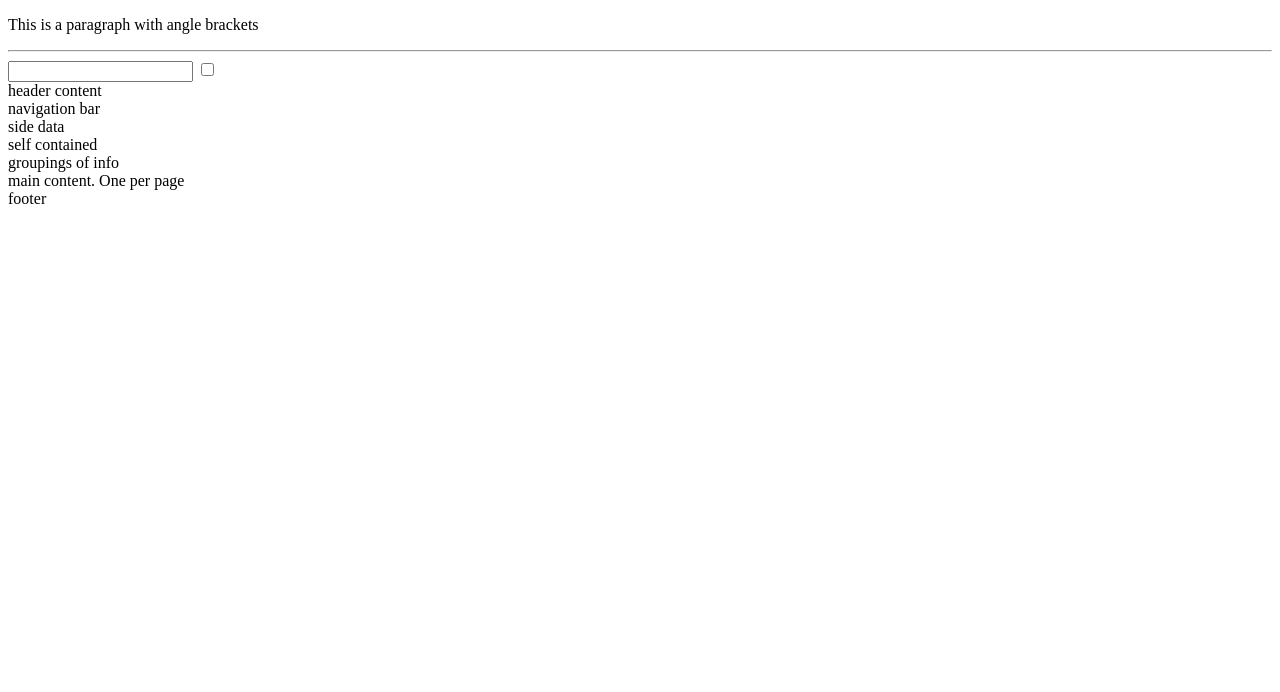
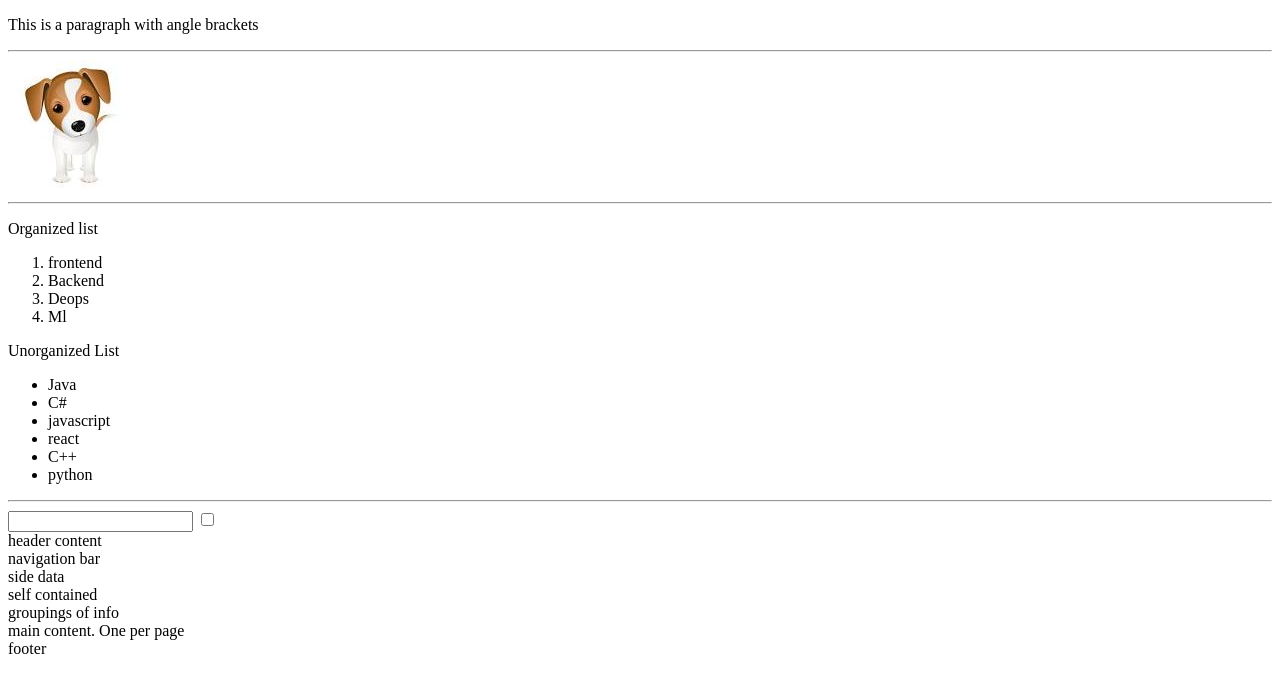
Before and after one commit to JustusMochache/algoexperthtmlcrushcourse, a plain HTML site: page index.html in a window 1280 px wide. Drawn offline with Linux system fonts and the light colour scheme.

Commit message:
html essential tags

```diff
--- a/index.html
+++ b/index.html
@@ -12,6 +12,33 @@
 
     <!-- hr is for lines in a page -->
     <hr/>
+
+
+    <!-- image link -->
+    <img src="./dog.jpeg" alt="dog Image">
+    <hr>
+
+
+    <p>Organized list</p>
+    <ol>
+        <li>frontend</li>
+        <li>Backend</li>
+        <li>Deops</li>
+        <li>Ml</li>
+    </ol>
+
+
+    <p>Unorganized List</p>
+    <ul>
+        <li>Java</li>
+        <li>C#</li>
+        <li>javascript</li>
+        <li>react</li>
+        <li>C++</li>
+        <li>python</li>
+    </ul>
+
+    <hr>
 
     <!-- checkbox -->
     <input type="text"/>
```
Also changed, not shown: dog.jpeg (added).
